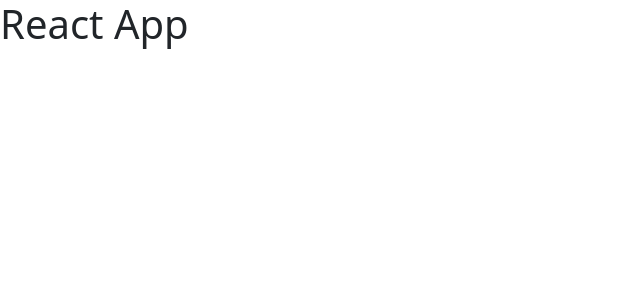
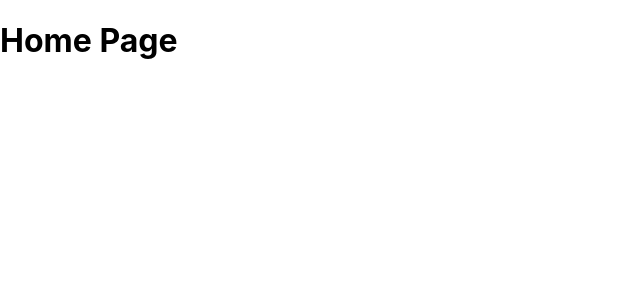
Before and after one commit to roadtocode4u/decor-vista, a React (Create React App) app: page / in a window 1280 px wide. Shown: the top 300 px of the page, without its empty margins (0-640 px from the left). Built offline with nearby package versions, Linux system fonts and the light colour scheme.

Commit message:
Routing create

```diff
--- a/package.json
+++ b/package.json
@@ -7,8 +7,10 @@
     "@testing-library/react": "^13.4.0",
     "@testing-library/user-event": "^13.5.0",
     "bootstrap": "^5.3.3",
+    "express": "^4.19.2",
     "react": "^18.3.1",
     "react-dom": "^18.3.1",
+    "react-router-dom": "^6.24.0",
     "react-scripts": "5.0.1",
     "web-vitals": "^2.1.4"
   },
--- a/src/App.js
+++ b/src/App.js
@@ -4,8 +4,8 @@
   return (
     <>
       <div>
-        <h1>React App</h1>
-        {/* add routing here */}
+        <h1>Decor-Vista</h1>
+
       </div>
     </>
   );
--- a/src/index.js
+++ b/src/index.js
@@ -2,13 +2,25 @@
 import ReactDOM from 'react-dom/client';
 import './index.css';
 import App from './App';
-// bootstrap
-import "bootstrap/dist/css/bootstrap.min.css";
-import "bootstrap/dist/js/bootstrap.bundle.min";
+import { createBrowserRouter, RouterProvider } from 'react-router-dom';
+import Home from './views/Home/Home';
+
 
 const root = ReactDOM.createRoot(document.getElementById('root'));
-root.render(
-  <React.StrictMode>
-    <App />
-  </React.StrictMode>
-);
+const router = createBrowserRouter([
+
+{
+  path:"/",
+  element:<Home/>
+},
+{
+  path:"/app",
+  element:<App/>
+}
+
+
+
+
+
+])
+root.render(<RouterProvider router={router}/> );
--- /dev/null
+++ b/src/views/Home/Home.js
@@ -0,0 +1,11 @@
+import React from 'react'
+
+function Home() {
+  return (
+    <div>
+    <h1>Home Page</h1>
+        </div>
+  )
+}
+
+export default Home
```
Also changed, not shown: 1 other file (tests, documents, lock files or other folders).
